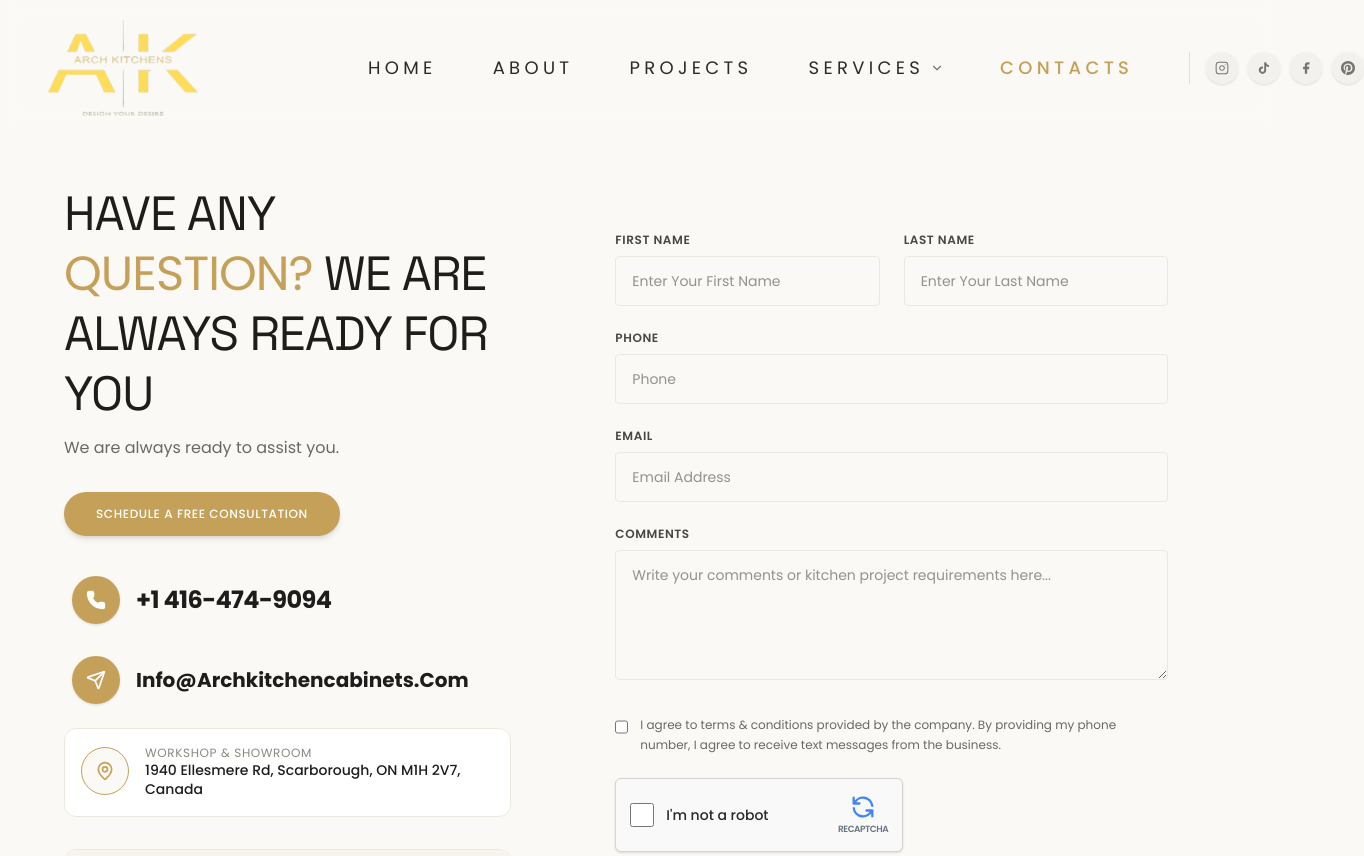
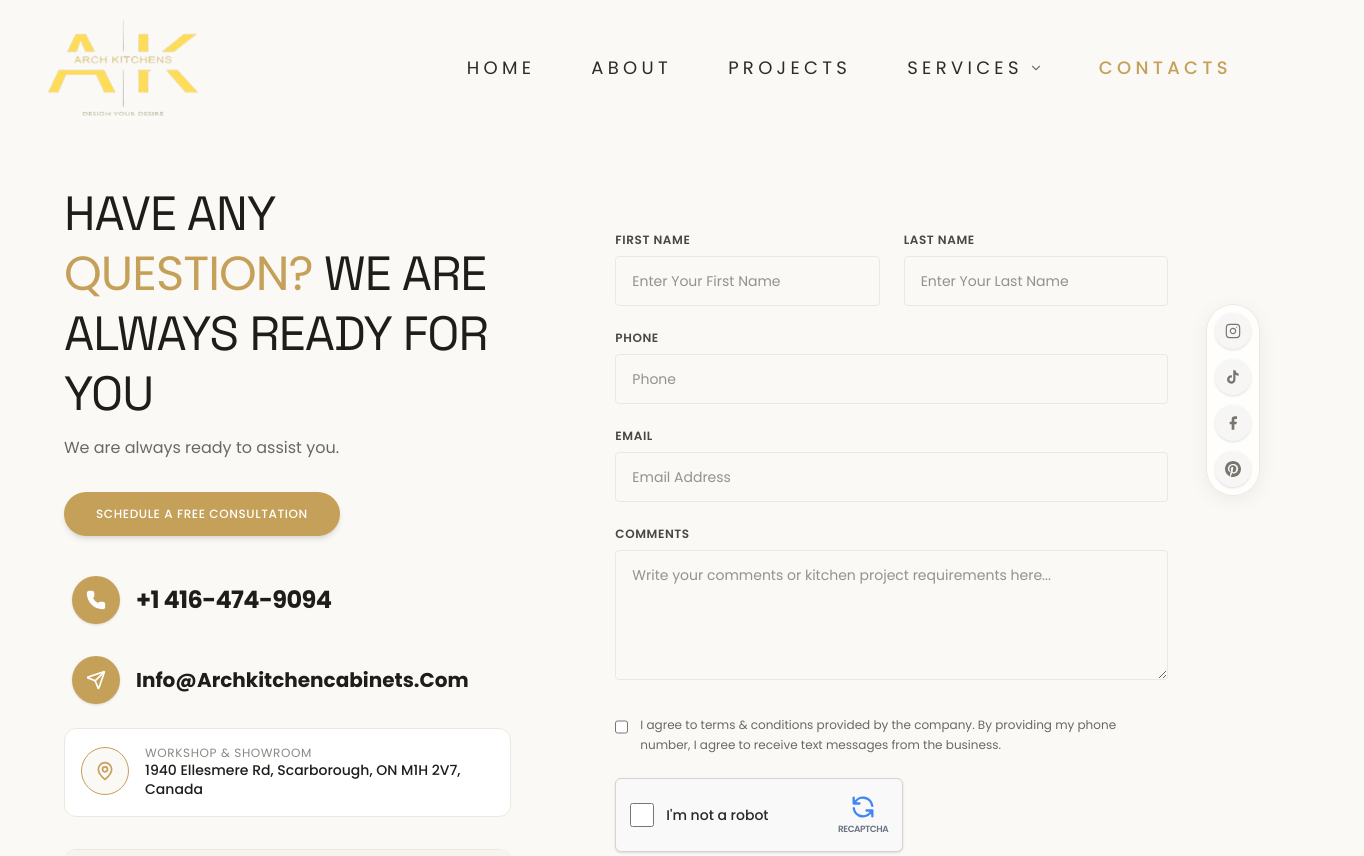
Before and after one commit to ahal0309/arch-kitchen, a Next.js app: page /contact in a window 1280 px wide. Shown: the top 856 px of the page, 1364 px wide, since content can reach past the window. Built offline with nearby package versions, Linux system fonts and the light colour scheme; a web font is replaced by a local one.

Commit message:
Move social media icons from navbar and mobile menu to persistent floating side bar on right across all pages

```diff
--- a/src/app/layout.tsx
+++ b/src/app/layout.tsx
@@ -1,6 +1,7 @@
 import type { Metadata } from "next";
 import "./globals.css";
 import ScrollAnimationProvider from "./ScrollAnimationProvider";
+import SocialFloatingBar from "@/components/SocialFloatingBar";
 
 export const metadata: Metadata = {
   title: "Toronto's Best Kitchen Contractor | Arch Kitchen Cabinets",
@@ -50,6 +51,7 @@ export default function RootLayout({
         <div className="relative z-10">
           <ScrollAnimationProvider>{children}</ScrollAnimationProvider>
         </div>
+        <SocialFloatingBar />
       </body>
     </html>
   );
--- a/src/components/Navbar.tsx
+++ b/src/components/Navbar.tsx
@@ -5,7 +5,6 @@ import Image from "next/image";
 import Link from "next/link";
 import { useRouter } from "next/navigation";
 import { Phone, Clock, MapPin, ChevronDown, Menu, X } from "lucide-react";
-import { SOCIAL_LINKS } from "./Footer";
 
 interface NavbarProps {
   activePage?: "home" | "about" | "services" | "projects" | "blog" | "contact";
@@ -158,22 +157,6 @@ export default function Navbar({ activePage = "home" }: NavbarProps) {
             >
               CONTACTS
             </Link>
-
-            {/* Social Media Quick Links */}
-            <div className="flex items-center space-x-2.5 pl-4 border-l border-[#c5a059]/30">
-              {SOCIAL_LINKS.map((item) => (
-                <a
-                  key={item.name}
-                  href={item.href}
-                  target="_blank"
-                  rel="noopener noreferrer"
-                  aria-label={`Arch Kitchen Cabinets on ${item.name}`}
-                  className="w-8 h-8 rounded-full bg-black/[0.03] hover:bg-[#c5a059] text-[#78756e] hover:text-white flex items-center justify-center transition-all duration-300 hover:scale-110 shadow-sm"
-                >
-                  {item.icon("w-3.5 h-3.5")}
-                </a>
-              ))}
-            </div>
           </nav>
 
           {/* Minimal Hamburger (Two crisp horizontal lines matching reference image with identical thickness) */}
@@ -345,27 +328,6 @@ export default function Navbar({ activePage = "home" }: NavbarProps) {
                 Get A Quote
               </button>
             </div>
-
-            {/* Social Media Links in Mobile Menu */}
-            <div className="pt-3 border-t border-[#ede8df] flex items-center justify-between">
-              <span className="text-[11px] font-mono tracking-[0.16em] uppercase text-[#78756e]">
-                Follow Us
-              </span>
-              <div className="flex items-center space-x-2.5">
-                {SOCIAL_LINKS.map((item) => (
-                  <a
-                    key={item.name}
-                    href={item.href}
-                    target="_blank"
-                    rel="noopener noreferrer"
-                    aria-label={`Arch Kitchen Cabinets on ${item.name}`}
-                    className="w-8 h-8 rounded-full bg-black/[0.04] text-[#78756e] hover:text-white hover:bg-[#c5a059] flex items-center justify-center transition-colors"
-                  >
-                    {item.icon("w-3.5 h-3.5")}
-                  </a>
-                ))}
-              </div>
-            </div>
           </div>
         )}
       </header>
--- /dev/null
+++ b/src/components/SocialFloatingBar.tsx
@@ -0,0 +1,26 @@
+"use client";
+
+import React from "react";
+import { SOCIAL_LINKS } from "./Footer";
+
+export default function SocialFloatingBar() {
+  return (
+    <aside
+      aria-label="Social media channels"
+      className="fixed right-3 sm:right-5 top-1/2 -translate-y-1/2 z-[990] flex flex-col items-center gap-2.5 p-1.5 sm:p-2 rounded-full bg-white/80 backdrop-blur-md border border-[#ede8df] shadow-[0_4px_20px_rgba(0,0,0,0.06)] transition-all duration-300"
+    >
+      {SOCIAL_LINKS.map((item) => (
+        <a
+          key={item.name}
+          href={item.href}
+          target="_blank"
+          rel="noopener noreferrer"
+          aria-label={`Arch Kitchen Cabinets on ${item.name}`}
+          className="w-8 h-8 sm:w-9 sm:h-9 rounded-full bg-black/[0.03] hover:bg-[#c5a059] text-[#78756e] hover:text-white flex items-center justify-center transition-all duration-300 hover:scale-110 active:scale-95 shadow-sm"
+        >
+          {item.icon("w-3.5 h-3.5 sm:w-4 sm:h-4")}
+        </a>
+      ))}
+    </aside>
+  );
+}
```
